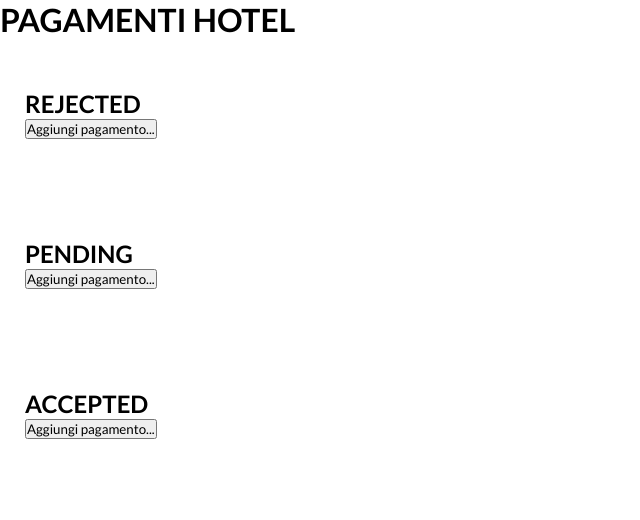
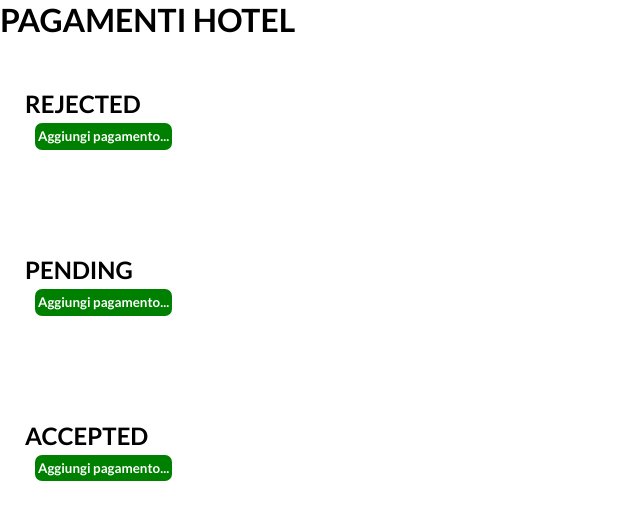
Before and after one commit to Zappykeyboard/php-dbcrud-read-delete, a PHP site: page / in a window 1280 px wide. Shown: the top 520 px of the page, without its empty margins (0-640 px from the left). Run offline with PHP 8.4, Linux system fonts and the light colour scheme; data that the repository does not hold is empty; some libraries are stand-ins or nearby versions.

Commit message:
aggiunti stili bottoni

```diff
--- a/style.css
+++ b/style.css
@@ -17,3 +17,25 @@
 
   overflow: hidden;
 }
+
+button  {
+  line-height: 1.3rem;
+  border: none;
+  border-radius: 7px;
+  margin: 5px 10px;
+  padding: 3px;
+  color: white;
+  font-weight: bold;
+}
+
+.update-payment-button{
+  background-color: green;
+}
+
+.delete-button{
+  background-color: red;
+}
+
+.add-payment-btn{
+  background-color: green;
+}
```
